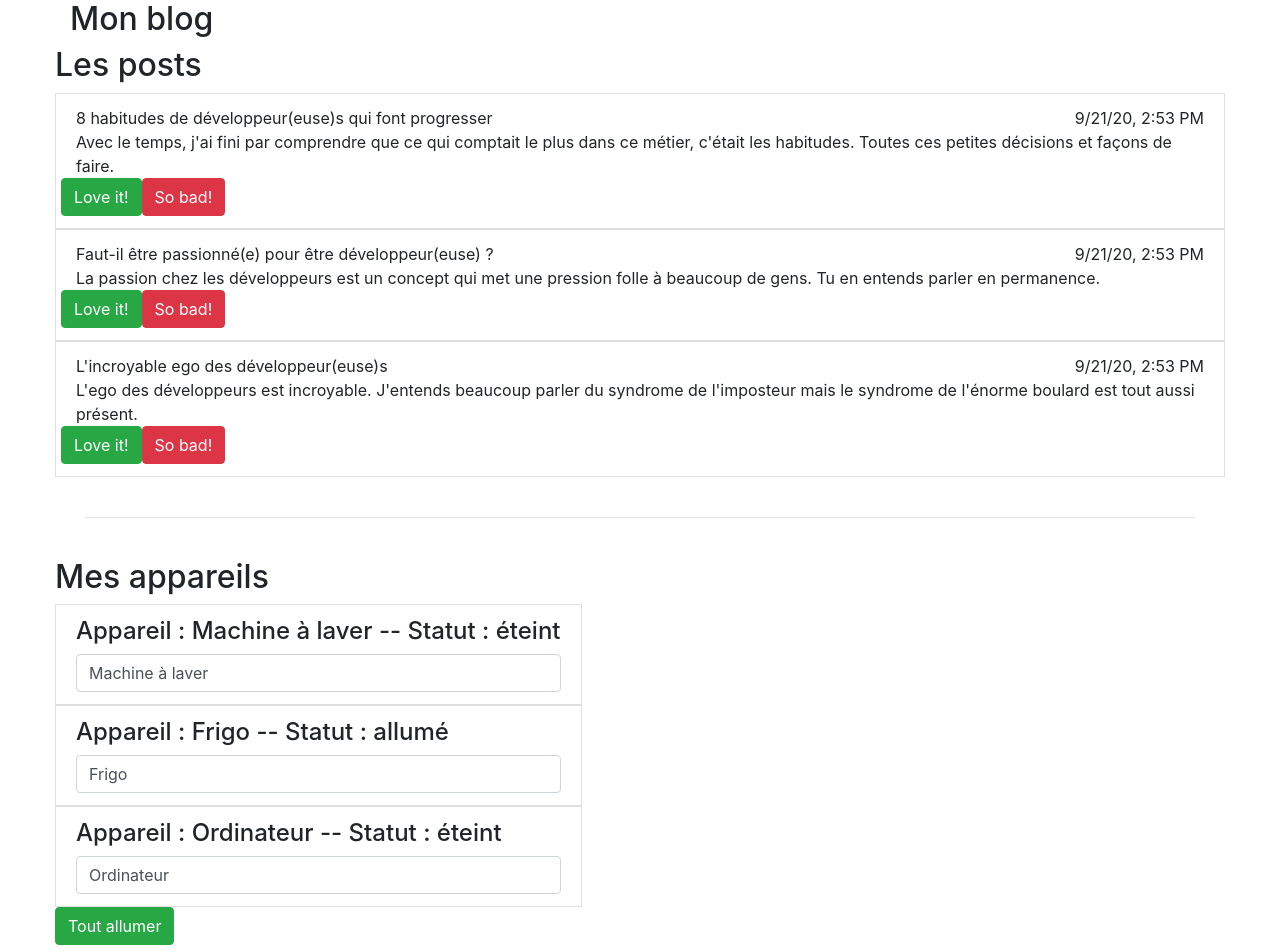
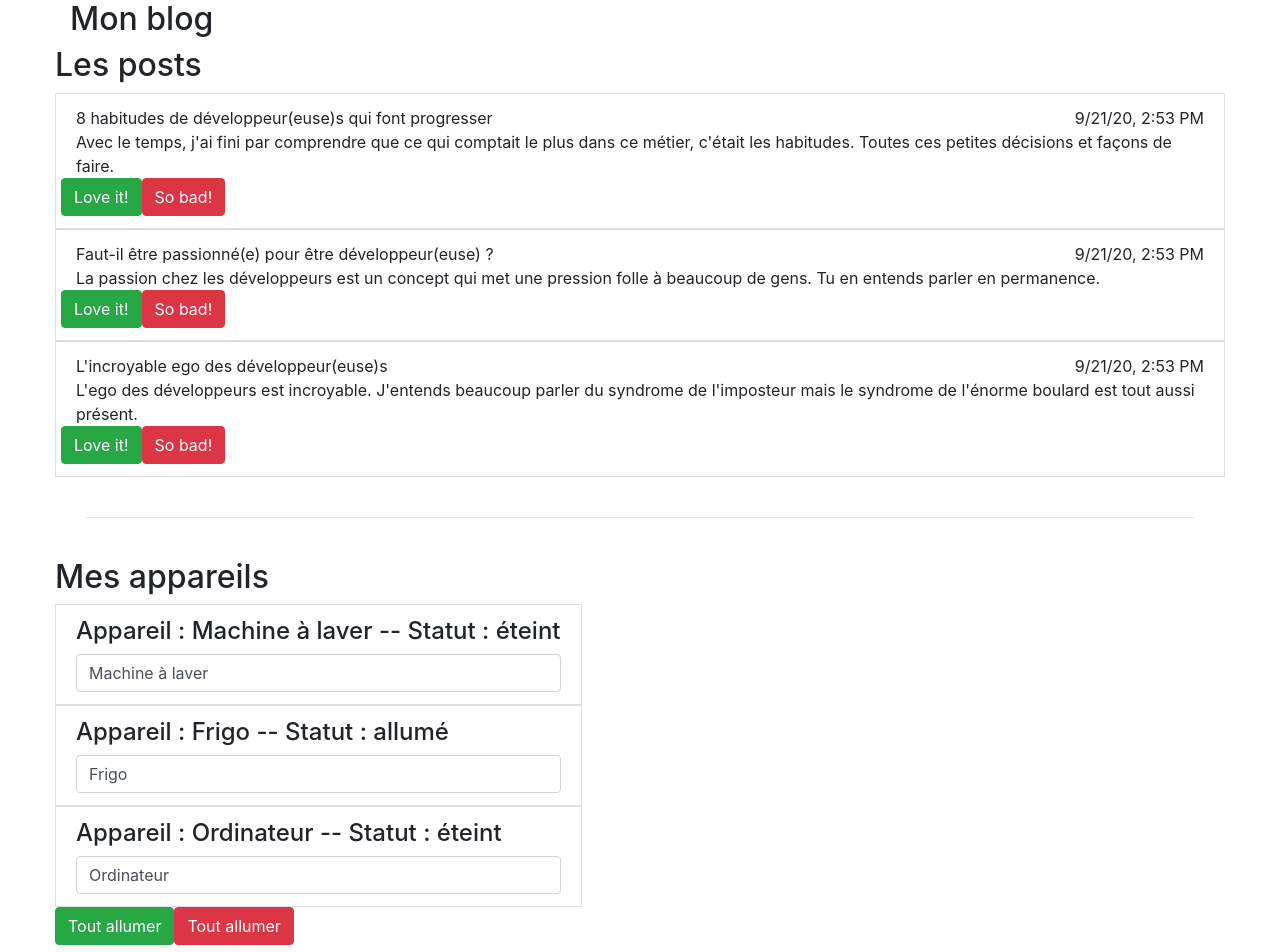
Before and after one commit to florian-abelard/angular-openclassrooms, an Angular app in the folder application/: page / in a window 1280 px wide. Shown: the top 952 px of the page. Built offline with nearby package versions, Linux system fonts and the light colour scheme.

Commit message:
feat(appareil): switchOn / switchOff all

```diff
--- a/application/src/app/appareil-list/appareil-list.component.html
+++ b/application/src/app/appareil-list/appareil-list.component.html
@@ -17,6 +17,13 @@
       >
         Tout allumer
       </button>
+      <button
+        class="btn btn-danger"
+        [disabled]="!isAuthenticated"
+        (click)="onEteindre()"
+      >
+        Tout allumer
+      </button>
     </div>
   </div>
 </div>
--- a/application/src/app/appareil-list/appareil-list.component.ts
+++ b/application/src/app/appareil-list/appareil-list.component.ts
@@ -1,4 +1,5 @@
 import { Component, Input } from '@angular/core';
+import { AppareilService } from '../services/appareil.service';
 
 @Component({
   selector: 'app-appareil-list',
@@ -10,10 +11,18 @@ export class AppareilListComponent {
   @Input() appareils: any[];
   @Input() isAuthenticated: boolean;
 
-  constructor() {
+  constructor(private appareilService: AppareilService) {
   }
 
   onAllumer(): void {
-    console.log('On alllume tous les appareils');
+    this.appareilService.switchOnAll();
+  }
+
+  onEteindre(): void {
+    if (confirm('Etes-vous sûr de vouloir éteindre tous vos appareils ?')) {
+      this.appareilService.switchOffAll();
+    } else {
+      return null;
+    }
   }
 }
--- a/application/src/app/services/appareil.service.ts
+++ b/application/src/app/services/appareil.service.ts
@@ -14,4 +14,16 @@ export class AppareilService {
       status: 'éteint'
     }
   ];
+
+  switchOnAll(): void {
+    for (const appareil of this.appareils) {
+      appareil.status = 'allumé';
+    }
+  }
+
+  switchOffAll(): void {
+    for (const appareil of this.appareils) {
+      appareil.status = 'éteint';
+    }
+  }
 }
```
